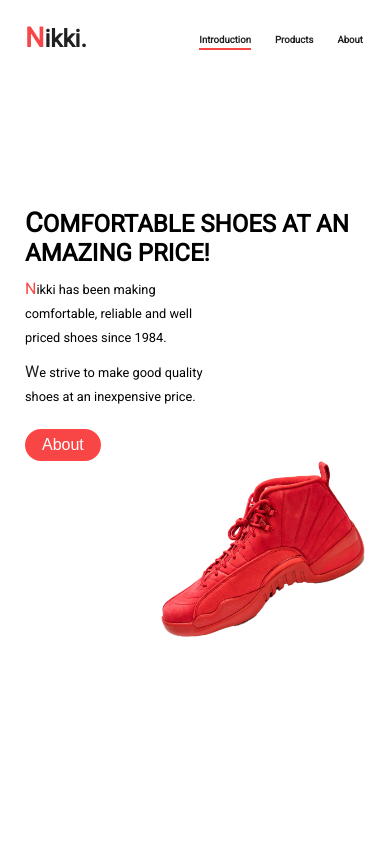
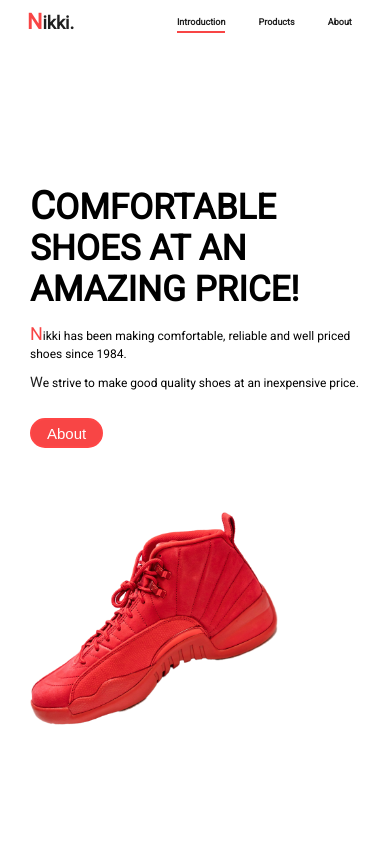
Before and after one commit to the-man2004/nikki-landing-page, a website built with Parcel: page index.html in a window 390 px wide. Shown: the top 844 px of the page. Built offline with nearby package versions, Linux system fonts and the light colour scheme.

Commit message:
refactored css unts to em

```diff
--- a/css/footer.css
+++ b/css/footer.css
@@ -1,29 +1,19 @@
 /* Footer styling */
 footer {
   width: 100%;
-  padding: 50px 0;
+  padding: 3em 0;
   background: var(--color-darkish);
 }
 
-.footer-container {
-  display: flex;
-  justify-content: center;
-}
-
-/* .footer-container {
-  width: 100%;
-  max-width: 1500px;
-} */
-
 .footer-links {
   display: flex;
-  margin-right: 20px;
+  margin-right: 1.2em;
 }
 
 .footer-link {
-  margin-right: 75px;
+  margin-right: 5em;
   color: #fff;
-  padding: 0 50px;
+  padding: 0 3em;
 }
 
 .footer-links ul {
@@ -31,7 +21,7 @@ footer {
 }
 
 .footer-links ul li {
-  margin-top: 10px;
+  margin-top: 0.7em;
 }
 
 .footer-links ul li a {
@@ -45,8 +35,8 @@ footer {
 }
 
 .social-links {
-  margin-top: 40px;
-  padding: 0 50px;
+  margin-top: 2.2em;
+  padding: 0 3em;
 }
 
 .social-links a {
@@ -55,8 +45,8 @@ footer {
 
 .social-links i {
   color: var(--color-gray);
-  font-size: 1.5rem;
-  margin-right: 5px;
+  font-size: 1.5em;
+  margin-right: 0.3em;
 }
 
 .social-links i:hover {
@@ -64,7 +54,7 @@ footer {
 }
 
 /* Media query */
-@media (max-width: 750px) {
+/* @media (max-width: 750px) {
   footer {
     padding: 50px 50x;
   }
@@ -82,18 +72,20 @@ footer {
   .social-links {
     margin-top: 0px;
   }
+} */
+@media (max-width: 830px) {
+  .footer-link {
+    margin-left: 0em;
+    padding-bottom: 1.5em;
+  }
+
+  .footer-links {
+    flex-direction: column;
+  }
 }
 
 @media (max-width: 400px) {
   footer {
-    padding: 50px 25px;
-  }
-
-  .footer-link {
-    padding: 0 0;
-  }
-
-  .social-links {
-    padding: 0 0;
+    font-size: 10px;
   }
 }
--- a/css/hero.css
+++ b/css/hero.css
@@ -1,60 +1,55 @@
 /* Hero styling */
 .hero {
-  padding: 0 50px;
+  padding: 0 3em;
   min-height: 100vh;
 
   display: flex;
   align-items: center;
-
-  /* background-color: red; */
 }
 
 .hero-text {
-  /* border: 2px solid var(--color-dark); */
-
   width: 65%;
-  height: auto;
   position: relative;
 }
 
 .hero-title {
-  font-size: 3.5rem;
+  font-size: 3.5em;
   position: relative;
   width: 150%;
 }
 .hero-title::first-letter {
-  font-size: 4rem;
+  font-size: 1.1em;
 }
 
 .hero-subtext {
-  margin-top: 20px;
-  margin-bottom: 40px;
+  margin-top: 1.3em;
+  margin-bottom: 2.2em;
   width: 60%;
-  line-height: 1.5rem;
-  font-size: 1.2rem;
+  line-height: 1.5em;
+  font-size: 1.2em;
 }
 
 .hero-subtext::first-letter {
-  font-size: 1.5rem;
+  font-size: 1.5em;
   color: var(--color-red);
 }
 .two {
-  margin-top: -20px;
+  margin-top: -1.3em;
 }
 .two::first-letter {
-  font-size: 1.2rem;
+  font-size: 1.2em;
   color: var(--color-dark);
 }
 
 .hero-text .btn {
-  padding: 5px 15px;
+  padding: 0.3em 1em;
 
-  font-size: 1.5rem;
+  font-size: 1.5em;
   color: #fff;
   background: var(--color-red);
 
   border: 2px solid var(--color-dark-red);
-  border-radius: 19px;
+  border-radius: 1.2em;
 
   transition: all 150ms ease;
 }
@@ -73,92 +68,50 @@
 }
 
 .hero img {
-  /* border: 2px solid var(--color-dark); */
   width: 50%;
   max-width: 600px;
-  cursor: pointer;
+  height: auto;
 
   position: relative;
   justify-self: flex-end;
-  /* position: absolute; */
-  /* transform: translate(80%, 30%); */
   transform: translateY(30%);
   transition: all 150ms ease-in-out;
-}
-.hero img:hover {
-  /* transform: translate(80%, 30%); */
-  transform: scale(1.04) translateY(30%);
 }
 
 /* Media query */
 @media (max-width: 930px) {
-  .hero-title {
-    font-size: 2.5rem;
-  }
-  .hero-title::first-letter {
-    font-size: 2.7rem;
-  }
-
-  .hero-subtext {
-    font-size: 1rem;
+  .hero {
+    font-size: 13px;
   }
 }
 
-@media (max-width: 600px) {
-  .hero-title {
-    font-size: 2rem;
-  }
-  .hero-title::first-letter {
-    font-size: 2.1rem;
-  }
-
-  .hero-subtext {
-    font-size: 0.8rem;
-    margin-top: 10px;
-    margin-bottom: 10px;
-  }
-  .hero-subtext::first-letter {
-    font-size: 1rem;
-  }
-
-  .two {
-    margin-bottom: 20px;
-  }
-
-  .hero-text .btn {
-    font-size: 1rem;
+@media (max-width: 700px) {
+  .hero {
+    font-size: 11px;
   }
 }
 
 @media (max-width: 560px) {
   .hero {
     flex-direction: column;
+    align-items: baseline;
     justify-content: center;
   }
 
-  .hero-text {
-    width: 100%;
-  }
-  .hero-title {
-    font-size: 1.5rem;
-    position: relative;
-
-    inline-size: auto;
-  }
-  .hero-title::first-letter {
-    font-size: 1.7rem;
+  .hero-text,
+  .hero-title,
+  .hero-subtext {
+    width: auto;
   }
 
   .hero img {
-    transform: translateY(0%);
-    width: 60%;
-    height: auto;
-    align-self: flex-end;
+    display: block;
+    width: 75%;
   }
 }
 
 @media (max-width: 400px) {
   .hero {
-    padding: 0 25px;
+    font-size: 10px;
   }
 }
--- a/css/main.css
+++ b/css/main.css
@@ -20,18 +20,10 @@ html {
 
 body {
   font-family: "Roboto";
-  min-height: 100vh;
-
-  overflow-x: hidden;
-
-  display: flex;
-  flex-direction: column;
-  align-items: center;
 }
 
 .container {
-  width: 100%;
   max-width: 1500px;
-
+  margin: 0 auto;
   position: relative;
 }
--- a/css/nav.css
+++ b/css/nav.css
@@ -2,11 +2,11 @@
 .nav {
   width: 100%;
   max-width: 1500px;
-  height: 75px;
-  padding: 0 50px;
+  /* height: 75px; */
+  padding: 1em 3em;
 
   position: fixed;
-  z-index: 1000;
+  z-index: 1;
 
   display: flex;
   align-items: center;
@@ -16,12 +16,12 @@
 }
 
 .nav h2 {
-  font-size: 2rem;
+  font-size: 2em;
   color: var(--color-dark);
 }
 
 .nav h2::first-letter {
-  font-size: 2.4rem;
+  font-size: 1.2em;
   color: var(--color-red);
 }
 
@@ -31,7 +31,7 @@
 
 .nav ul li {
   list-style: none;
-  margin-left: 20px;
+  margin-left: 1.2em;
 }
 
 .btn-link {
@@ -39,8 +39,8 @@
   color: var(--color-dark);
   font-weight: 600;
 
-  margin: 0 10px;
-  padding: 5px 0px;
+  margin: 0 0.7rem;
+  padding: 0.3rem 0;
 
   border-bottom: 1px solid #fff;
 }
@@ -52,37 +52,14 @@
   border-bottom: 2px solid var(--color-red);
 }
 
-/* Media query */
 @media (max-width: 600px) {
-  .nav h2 {
-    font-size: 1.8rem;
-  }
-  .nav h2::first-letter {
-    font-size: 2rem;
-  }
-
-  .btn-link {
-    font-size: 0.8rem;
-    margin: 0 5px;
-    padding: 3px 0;
+  .nav {
+    font-size: 12px;
   }
 }
 
 @media (max-width: 400px) {
   .nav {
-    padding: 0 25px;
-  }
-
-  .nav h2 {
-    font-size: 1.5rem;
-  }
-  .nav h2::first-letter {
-    font-size: 1.7rem;
-  }
-
-  .btn-link {
-    font-size: 0.6rem;
-    margin: 0 2px;
-    padding: 3px 0;
+    font-size: 9px;
   }
 }
--- a/css/products.css
+++ b/css/products.css
@@ -1,33 +1,34 @@
 /* Products styling */
 #product-h2 {
-  margin-top: 100px;
-  padding-left: 50px;
+  margin-top: 7em;
+  padding-left: 1.5em;
 
-  font-size: 2rem;
+  font-size: 2em;
 }
 
 .products {
   min-height: 100vh;
-  margin: 50px 0 100px 0;
-  padding: 0 50px;
+  margin: 3em 0 7em 0;
+  padding: 0 3em;
 
   display: grid;
   grid-template-columns: repeat(auto-fill, minmax(350px, 1fr));
-  gap: 35px;
+  gap: 2em;
 }
 
 #products {
-  scroll-margin-top: 100px;
+  scroll-margin-top: 7em;
 }
 
 .card {
-  box-shadow: 0 4px 8px 0 rgba(0, 0, 0, 0.2), 0 6px 20px 0 rgba(0, 0, 0, 0.19);
+  box-shadow: 0 0.25em 0.5em 0 rgba(0, 0, 0, 0.2),
+    0 0.3em 1.2em 0 rgba(0, 0, 0, 0.19);
   transition: all 150ms ease-in-out;
 
   display: flex;
   flex-direction: column;
   justify-content: space-between;
-  border-radius: 20px;
+  border-radius: 1.2em;
 
   cursor: pointer;
 }
@@ -38,30 +39,27 @@
 
 .product img {
   width: 100%;
-  padding: 25px;
-
-  /* border-bottom: 2px solid var(--color-dark); */
+  padding: 1.7em;
 }
 
 .shoe-info {
-  margin: 0 0 15px 15px;
+  margin: 0 0 1em 1em;
 }
 
 .shoe-name {
-  font-size: 1.2rem;
+  font-size: 1.2em;
   font-weight: 600;
-  margin-bottom: 5px;
+  margin-bottom: 0.3em;
 }
 
 /* Media query */
 @media (max-width: 750px) {
-  #product-h2 {
-    padding-left: 100px;
-    font-size: 1.8rem;
+  .products {
+    padding: 0 7em;
   }
 
-  .products {
-    padding: 0 100px;
+  #product-h2 {
+    padding-left: 3.4em;
   }
 }
 
@@ -69,10 +67,15 @@
   .products {
     grid-template-columns: repeat(auto-fill, minmax(175px, 1fr));
 
-    padding: 0 35px;
+    padding: 0 2em;
   }
 
   .product {
     margin: 0;
   }
+
+  #product-h2 {
+    padding-left: 1em;
+    margin-top: 3em;
+  }
 }
--- a/index.html
+++ b/index.html
@@ -40,7 +40,7 @@
           <p class="hero-subtext two">
             We strive to make good quality shoes at an inexpensive price.
           </p>
-          <button class="btn"><a href="#">About</a></button>
+          <button class="btn"><a href="#about">About</a></button>
         </div>
         <img src="images/shoe-4.png" alt="" />
       </div>
```
